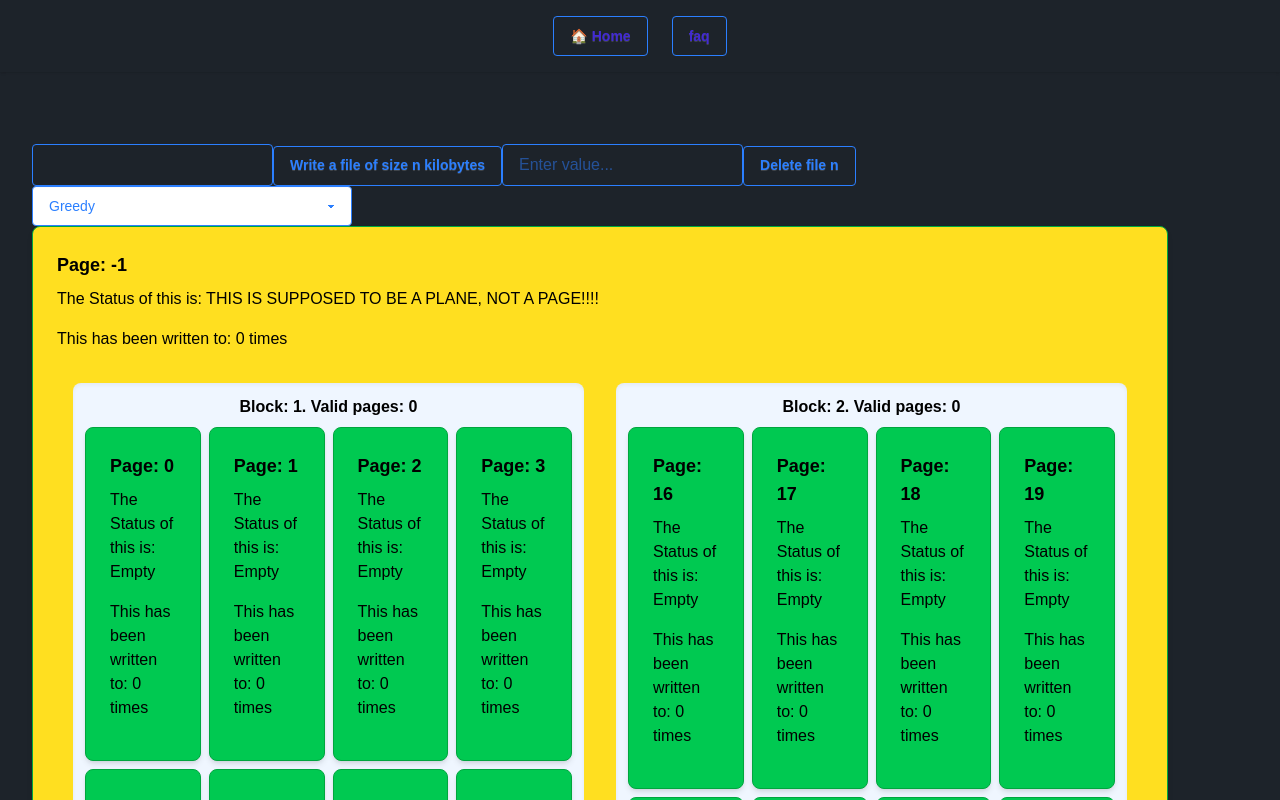
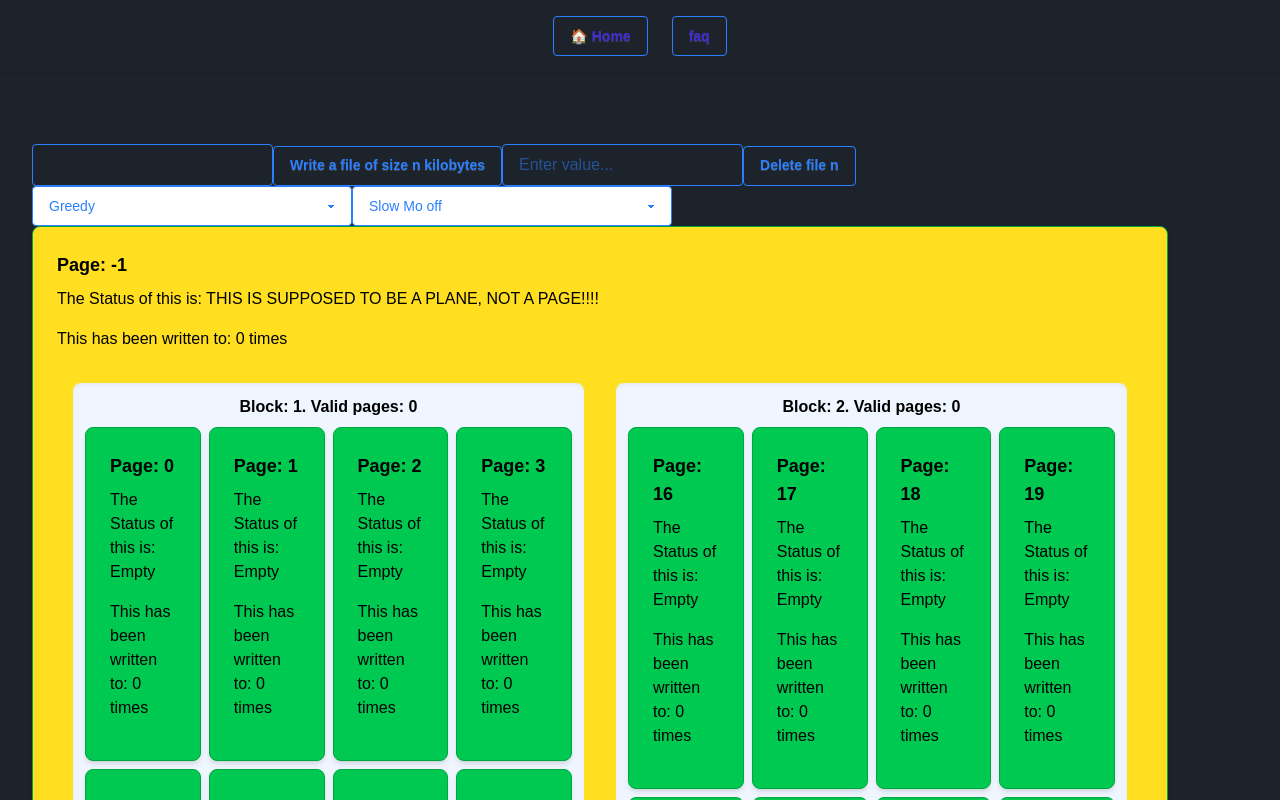
Before and after one commit to Maksym-W/ssd_visualizer, a Next.js app: page / in a window 1280 px wide. Shown: the top 800 px of the page. Built offline with nearby package versions, Linux system fonts and the light colour scheme.

Commit message:
Small changes

```diff
--- a/src/app/algorithms/greedy.tsx
+++ b/src/app/algorithms/greedy.tsx
@@ -43,7 +43,7 @@ const maxStalePages = (blocks: Array<Block>, ignoredPages: Array<number> = []) =
 
 export function greedyWrite(size: number, blocks: Array<Block>, currentBlock: number, setCurrentBlock: Function, fileID: number, backupPages: Array<Page>, setBackupPages: Function): Array<Block> {
 
-  if (isNaN(size)) return;
+  if (isNaN(size)) return [];
 
   // check if the currentBlock exists yet (default value is -1)
   if (currentBlock == -1) {
@@ -96,7 +96,7 @@ export function greedyWrite(size: number, blocks: Array<Block>, currentBlock: nu
 }
 
 export function greedyDelete(fileID: number, blocks: Array<Block>, setCurrentBlock: Function): Array<Block> {
-  if (isNaN(fileID)) return;
+  if (isNaN(fileID)) return [];
 
   let newBlocks = [...blocks];
 
--- a/src/app/page.tsx
+++ b/src/app/page.tsx
@@ -119,6 +119,14 @@ export default function Home() {
           <option disabled={true}>Select an Algorithm</option>
           <option>Greedy</option>
         </select>
+        {/* The below doesnt do anything yet */}
+        <select defaultValue="Slow Mo off"
+        className="select select-bordered text-blue-500 border-blue-500 transition duration-200 hover:scale-105 hover:shadow-lg px-4 py-2 rounded"
+        onChange={e => setAlgorithm(e.target.value)}>
+          <option>Slow Mo On</option>
+          <option>Slow Mo off</option>
+        </select>
+
 
 
 
```
